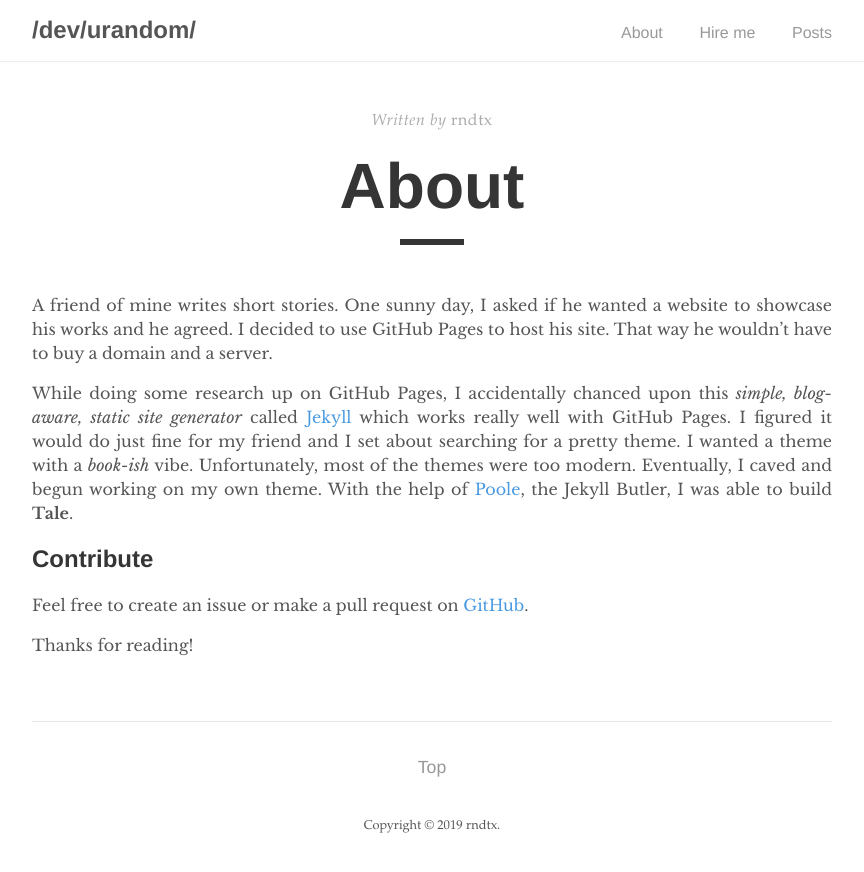
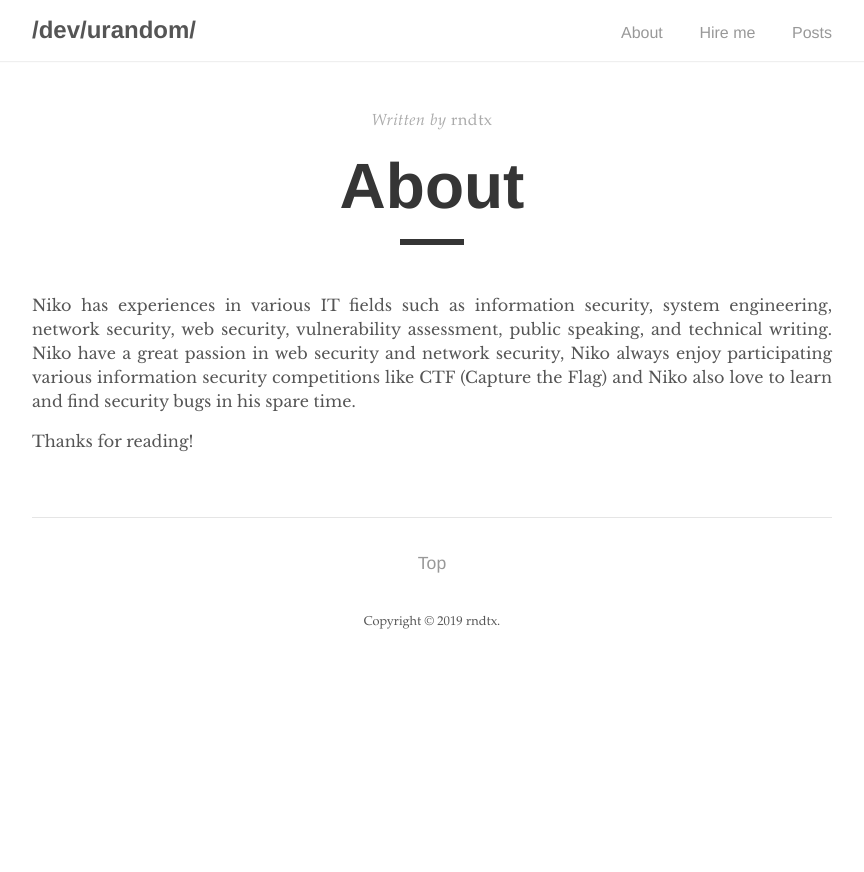
Before and after one commit to nikotidar/nikotidar.github.io, a Jekyll site: the page built from _pages/about.md, in a window 1280 px wide. Shown: the top 872 px of the page, without its empty margins (208-1072 px from the left). Built offline with Jekyll 4.4.1, drawn with Linux system fonts in a browser that asks for light colours.

Commit message:
edit pages: about
Signed-off-by: Niko Tidar Lantang Perkasa <me@rndtx.id>

```diff
--- a/_pages/about.md
+++ b/_pages/about.md
@@ -5,11 +5,6 @@ author: "rndtx"
 permalink: /about/
 ---
 
-A friend of mine writes short stories. One sunny day, I asked if he wanted a website to showcase his works and he agreed. I decided to use GitHub Pages to host his site. That way he wouldn't have to buy a domain and a server.
-
-While doing some research up on GitHub Pages, I accidentally chanced upon this _simple, blog-aware, static site generator_ called [Jekyll](https://jekyllrb.com/) which works really well with GitHub Pages. I figured it would do just fine for my friend and I set about searching for a pretty theme. I wanted a theme with a _book-ish_ vibe. Unfortunately, most of the themes were too modern. Eventually, I caved and begun working on my own theme. With the help of [Poole](https://github.com/poole/poole), the Jekyll Butler, I was able to build **Tale**.
-
-## Contribute
-Feel free to create an issue or make a pull request on [GitHub](https://github.com/chesterhow/tale).
+Niko has experiences in various IT fields such as information security, system engineering, network security, web security, vulnerability assessment, public speaking, and technical writing. Niko have a great passion in web security and network security, Niko always enjoy participating various information security competitions like CTF (Capture the Flag) and Niko also love to learn and find security bugs in his spare time.
 
 Thanks for reading!
```
